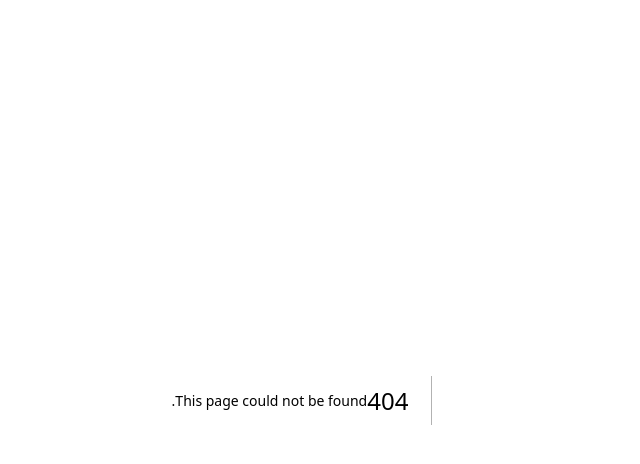
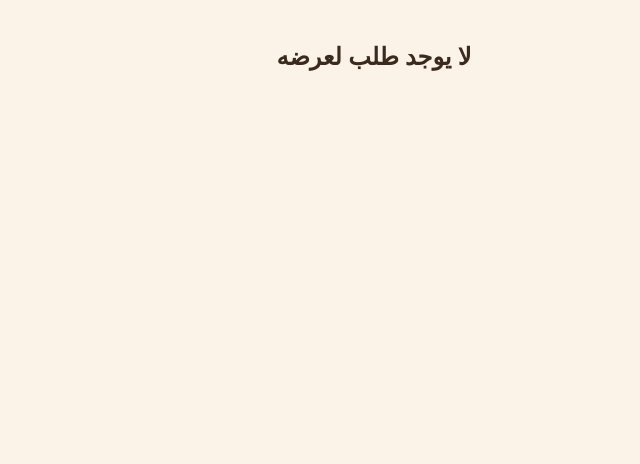
Before and after one commit to kdiariesstore-png/peep-and-beyond-web, a Next.js app: page /order/confirmation in a window 1280 px wide. Before the commit this address had no page. Shown: the top 464 px of the page, without its empty margins (370-1010 px from the left). Built offline with nearby package versions, Linux system fonts and the light colour scheme.

Commit message:
feat: add order confirmation page (IBAN success state)

```diff
--- /dev/null
+++ b/app/order/confirmation/page.tsx
@@ -0,0 +1,22 @@
+interface ConfirmationPageProps {
+  searchParams: { method?: string };
+}
+
+export default function OrderConfirmationPage({ searchParams }: ConfirmationPageProps) {
+  if (searchParams.method === "iban") {
+    return (
+      <main className="mx-auto max-w-lg p-10 text-center">
+        <h1 className="text-2xl font-bold">تم استلام طلبك!</h1>
+        <p className="mt-4 text-brown/70">
+          سنتحقق من تحويلك البنكي ونؤكد طلبك قريبًا. تحقق من بريدك الإلكتروني للتأكيد.
+        </p>
+      </main>
+    );
+  }
+
+  return (
+    <main className="mx-auto max-w-lg p-10 text-center">
+      <h1 className="text-2xl font-bold">لا يوجد طلب لعرضه</h1>
+    </main>
+  );
+}
```
